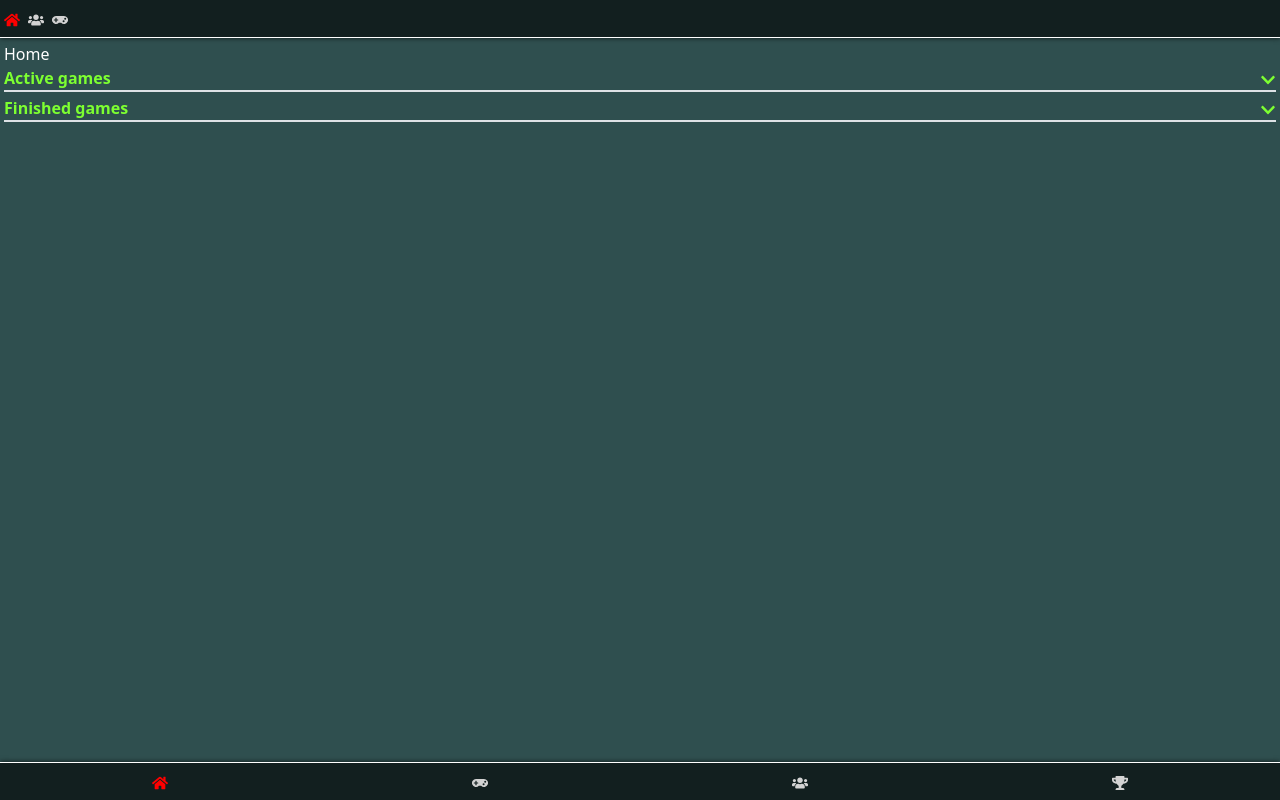
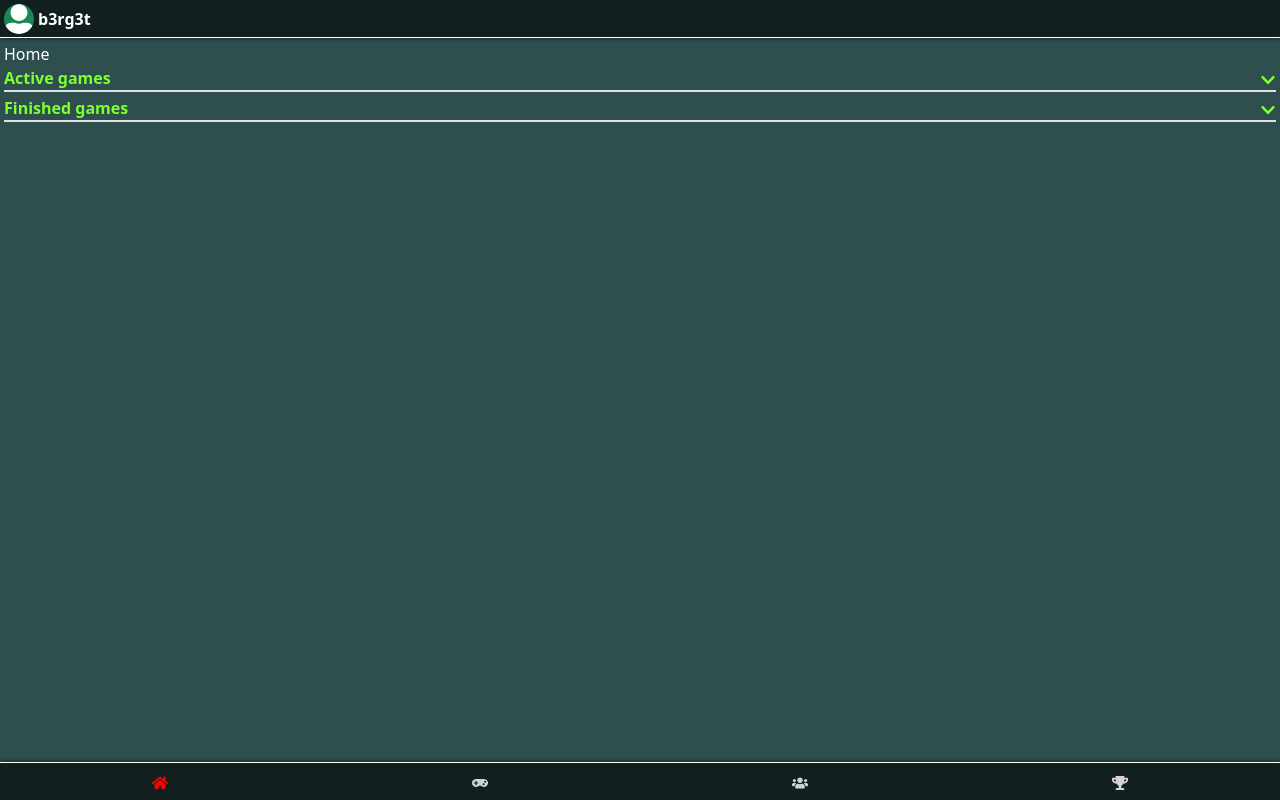
Before and after one commit to b3rg3t/score_more_firebase, a React (Create React App) app: page / in a window 1280 px wide. Built offline with nearby package versions, Linux system fonts and the light colour scheme; no server answers.

Commit message:
add mobx to project

```diff
--- a/package.json
+++ b/package.json
@@ -8,6 +8,8 @@
     "@testing-library/user-event": "^13.5.0",
     "bootstrap": "^5.2.3",
     "firebase": "^9.22.0",
+    "mobx": "^6.9.0",
+    "mobx-react": "^7.6.0",
     "react": "^18.2.0",
     "react-collapsible": "^2.10.0",
     "react-dom": "^18.2.0",
--- a/src/App.scss
+++ b/src/App.scss
@@ -21,8 +21,6 @@
 
 #header {
   min-height: $nav-height;
-  display: flex;
-  justify-content: center;
   align-items: center;
   background-color: $bg-nav-color;
   z-index: 1;
--- a/src/components/layout/header/Header.tsx
+++ b/src/components/layout/header/Header.tsx
@@ -1,26 +1,11 @@
 import React from "react";
 
-import { NavLink } from "react-router-dom";
-import { navLinks } from "./helper";
+import SignInUser from "./SignInUser";
 
 const Header = () => {
   return (
-    <nav id="header" className="border-bottom border-white box-shadow">
-      <ul className="list-unstyled d-flex flex-1 mb-0 w-100">
-        {navLinks.map((link) => (
-          <li key={link.to} className="px-1 ">
-            <NavLink
-              to={link.to}
-              className={({ isActive, isPending }) =>
-                isPending ? "pending" : isActive ? "active" : "link-nav"
-              }
-              title={link.label}
-            >
-              {link.icon}
-            </NavLink>
-          </li>
-        ))}
-      </ul>
+    <nav id="header" className="border-bottom border-white box-shadow d-flex align-items-center px-1">
+      <SignInUser />
     </nav>
   );
 };
--- /dev/null
+++ b/src/components/layout/header/SignInUser.tsx
@@ -0,0 +1,15 @@
+import React from "react";
+import { observer } from "mobx-react";
+
+import store from "../../../store/AuthUser";
+import ProfilePic from "../../users/ProfilePic";
+import { Link } from "react-router-dom";
+
+const SignInUser = observer(() => (
+  <Link to="/" className="d-flex align-items-center">
+    <ProfilePic size={30} iconStyle="bg-success" wrapperStyle="me-1" />
+    <p className="fw-bold text-white">{store.user?.userName}</p>
+  </Link>
+));
+
+export default SignInUser;
--- /dev/null
+++ b/src/store/AuthUser.ts
@@ -0,0 +1,41 @@
+import { action, makeObservable, observable } from "mobx";
+import { AuthUserType } from "./types";
+
+const setAuthUser = (newValues: AuthUserType) => {
+  return { ...newValues };
+};
+
+class AuthUser {
+  user?: AuthUserType | null = {
+    firstName: "David",
+    lastName: "Berg",
+    userName: "b3rg3t",
+    id: "qwejn12NjNJ1",
+    shortName: this.user?.firstName && this.user?.lastName ? `${this.user?.firstName} ${this.user?.lastName}` : ""
+  };
+  activeGame: string = "";
+
+  constructor(user: AuthUserType) {
+    makeObservable(this, {
+      user: observable,
+      setAuthUser: action,
+    });
+  }
+
+  get getFullName(): string {
+    return `${this.user?.firstName} ${this.user?.lastName}`;
+  }
+
+  setAuthUser(mewValues: AuthUserType) {
+    this.user = setAuthUser({
+      firstName: "David",
+      lastName: "Berg",
+      userName: "b3rg3t",
+      id: "qwejn12NjNJ1",
+    });
+  }
+}
+// @ts-expect-error
+const store = new AuthUser()
+
+export default store;
--- /dev/null
+++ b/src/store/types.tsx
@@ -0,0 +1,7 @@
+export type AuthUserType = {
+    firstName: string;
+    lastName: string;
+    userName: string;
+    id: string;
+    shortName?: string;
+}
```
Also changed, not shown: 1 other file (tests, documents, lock files or other folders).
